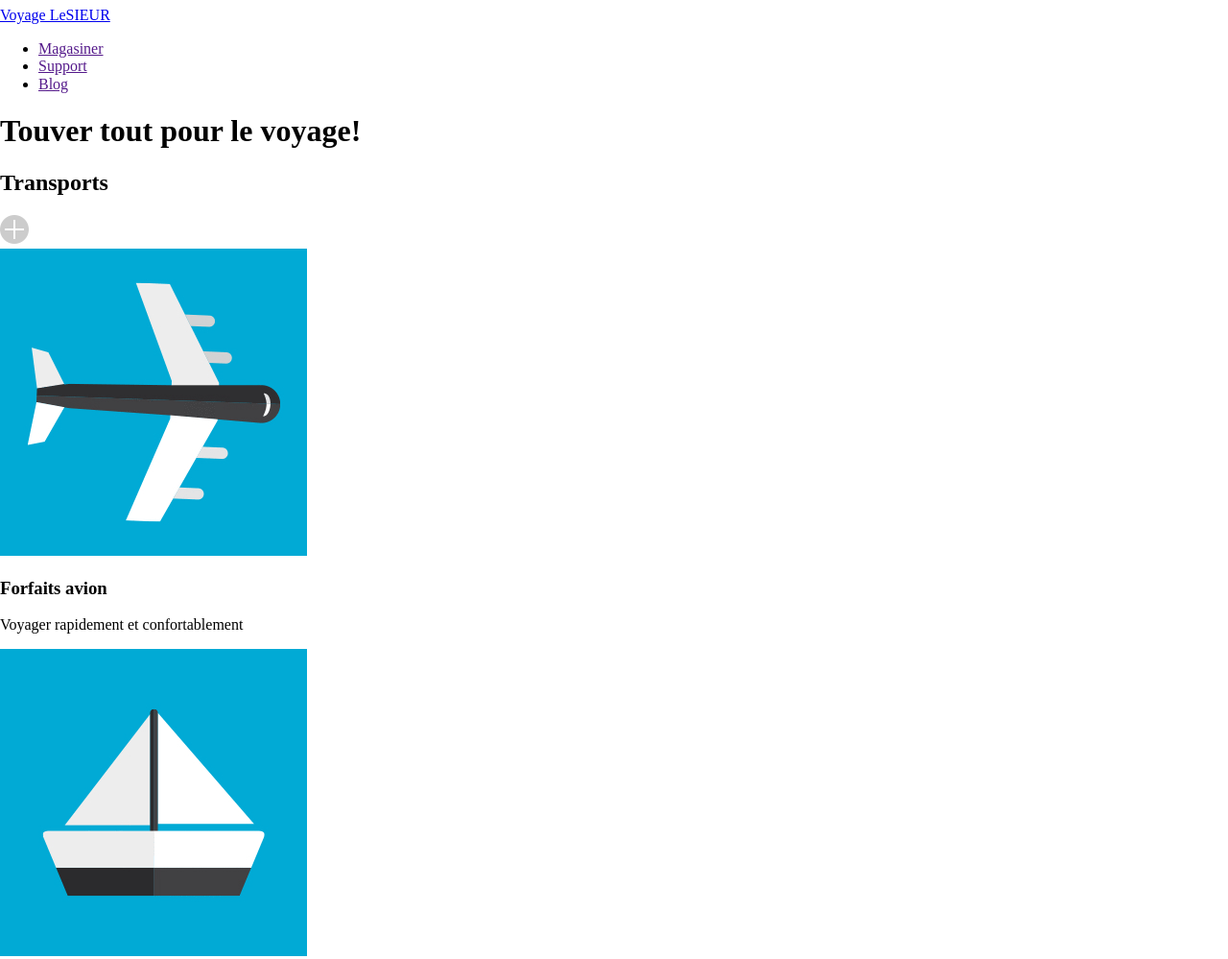
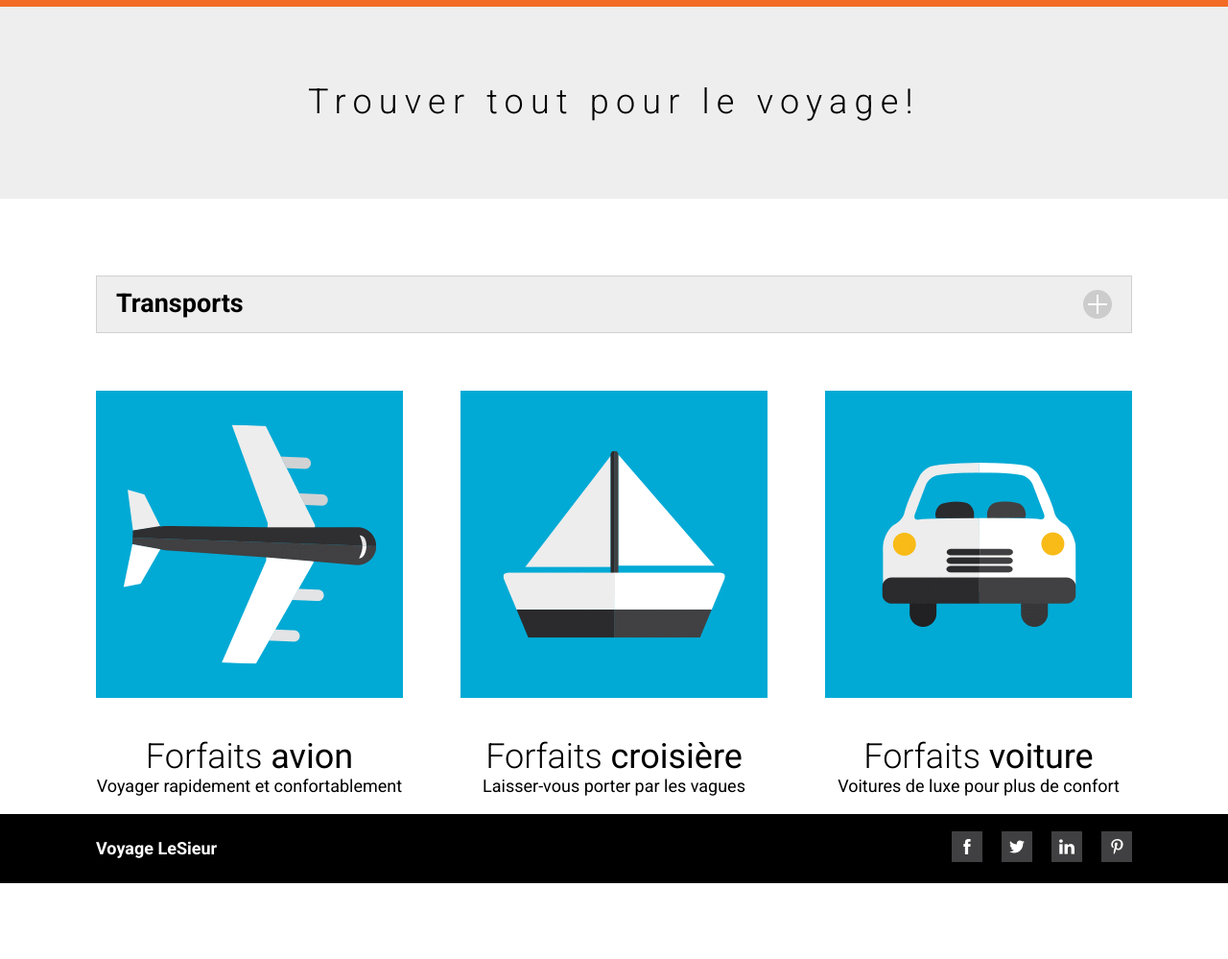
Before and after one commit to Mag-C/site_voyagelesieur, a plain HTML site: page index.html in a window 1280 px wide. Shown: the part 75-1074 px from the top of the page at 96% size. After the commit the page ends 995 px from the top, so only its background shows below. Drawn offline with Linux system fonts and the light colour scheme.

Commit message:
Complete css

```diff
--- a/css/styles.css
+++ b/css/styles.css
@@ -0,0 +1,195 @@
+/*-------------------- Base --------------------*/
+
+html{
+    box-sizing: border-box;
+}
+
+*,*:before, *:after{
+    box-sizing: inherit;
+}
+
+/*-------------------- Elements ----------------------*/
+
+.wrapper{
+    max-width: 1080px;
+    margin:0 auto;
+}
+
+body{
+    margin: 0;
+    padding: 0;
+
+    font-family: "Roboto", serif;
+
+    font-size: 18px;
+}
+
+a{
+    text-decoration: none;
+}
+
+/*-------------------- Components ----------------------*/
+
+/* Header */
+
+header{
+    background-color: #f26c25;
+    padding: 10px 0;
+
+}
+
+header .wrapper{
+    display: flex;
+    justify-content: space-between;
+    align-items: center;
+}
+
+header .logo{
+    display: flex;
+    align-items: center;
+}
+
+.logo img{
+    margin-right: 10px;
+}
+
+.logo p{
+    margin: 0;
+    font-size: 36px;
+    font-weight: 700;
+    color: white;
+}
+
+header ul{
+    display: flex;
+    list-style-type: none;
+    gap: 40px;
+}
+
+header nav a{
+    color: white;
+}
+
+header nav a:hover{
+    text-decoration: underline;
+}
+
+/* Section Bannière */
+
+.banniere{
+    background-color: #eeeeee;
+}
+
+.banniere .wrapper{
+    height: 200px;
+    display: flex;
+    justify-content: center;
+    align-items: center;
+
+}
+
+h1{
+    font-size: 36px;
+    font-weight: 300;
+    letter-spacing: 7.2px;
+}
+
+/* Section Transport */
+
+.titre-transport{
+    display: flex;
+    justify-content: space-between;
+    align-items: center;
+
+    height: 60px;
+
+    background-color: #eeeeee;
+
+    border: 1px solid #d0d0d0;
+
+    margin: 80px 0 60px 0;
+
+}
+
+.titre-transport h2{
+    margin-left: 20px;
+}
+
+.titre-transport img{
+    margin-right: 20px;
+}
+
+.conteneur-transport{
+    display: grid;
+    grid-template-columns: 1fr 1fr 1fr;
+    gap: 60px;
+}
+article h3{
+    font-size: 36px;
+    font-weight: 300;
+    text-align: center;
+
+    margin-bottom: 0;
+}
+
+article p{
+    text-align: center;
+    margin-top: 0;
+}
+
+/* FOOTER */
+
+footer a{
+    display: inline-block;
+    width: 32px;
+    height: 32px;
+}
+
+.facebook a{
+    background-image: url("../images/facebook-nb.jpg");
+}
+
+.twitter a{
+    background-image: url("../images/twitter-nb.jpg");
+}
+
+.linkedin a{
+    background-image: url("../images/linkedin-nb.jpg");
+}
+
+.pinterest a{
+    background-image: url("../images/pinterest-nb.jpg");
+}
+
+.facebook a:hover{
+    background-image: url("../images/facebook-survol.jpg");
+}
+
+.twitter a:hover{
+    background-image: url("../images/twitter-survol.jpg");
+}
+
+.linkedin a:hover{
+    background-image: url("../images/linkedin-survol.jpg");
+}
+
+.pinterest a:hover{
+    background-image: url("../images/pinterest-survol.jpg");
+}
+
+footer ul{
+    display: flex;
+    justify-content: flex-end;gap: 20px;
+    list-style: none;
+}
+
+footer{
+    background-color: black;
+    color: white;
+}
+
+footer .wrapper{
+    display: flex;
+    align-items: center;
+    justify-content: space-between;
+}
--- a/index.html
+++ b/index.html
@@ -19,9 +19,9 @@
 </head>
 <body>
         <header>
-            <div calss="wrapper">
+            <div class="wrapper">
 
-                <a href="index.html">
+                <a class="logo" href="index.html">
                     <img src="images/logo.png" alt="logo Voyage LeSieur">
                     <p>Voyage LeSIEUR</p>
                 </a>
@@ -52,7 +52,7 @@
         <section class="banniere">
             <div class="wrapper">
                 <h1>
-                    Touver tout pour le voyage!
+                    Trouver tout pour le voyage!
                 </h1>
             </div>
         </section>
@@ -60,7 +60,7 @@
         <section class="transport">
             <div class="wrapper">
 
-                <div class="titre_transport">
+                <div class="titre-transport">
                     <h2>
                         Transports
                     </h2>
```
Also changed, not shown: 1 other file.
